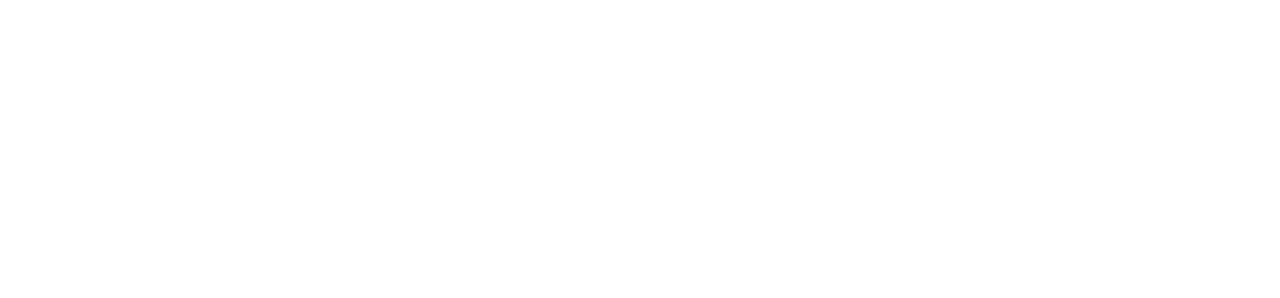
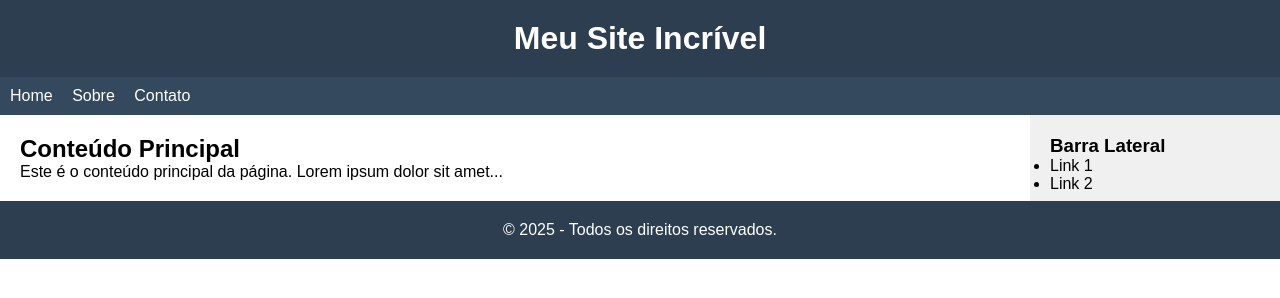
Before and after one commit to Agatha-Helena/meu_site, a plain HTML site: page aulas/aula16/exercicio_corrigido/16corrigido.html in a window 1280 px wide. Drawn offline with Linux system fonts and the light colour scheme.

Commit message:
Correção em casa 2

```diff
--- a/aulas/aula16/exercicio_corrigido/16corrigido.css
+++ b/aulas/aula16/exercicio_corrigido/16corrigido.css
@@ -0,0 +1,48 @@
+* {
+  box-sizing: border-box;
+  margin: 0;
+  padding: 0;
+}
+body {
+  font-family: sans-serif;
+}
+
+.site-header,
+.site-footer {
+  background-color: #2c3e50;
+  color: white;
+  text-align: center;
+  padding: 20px;
+}
+.site-nav {
+  background-color: #34495e;
+  padding: 10px;
+}
+.site-nav li {
+  display: inline-block;
+  margin-right: 15px;
+}
+.site-nav a {
+  color: white;
+  text-decoration: none;
+}
+
+/* O Pulo do Gato - Layout com POSITION */
+.content-wrapper {
+  position: relative; /* O pai é a âncora */
+  /* Deixa espaço à direita para a barra lateral */
+  padding-right: 250px;
+}
+.main-content {
+  padding: 20px;
+  width: 100%; /* Ocupa o espaço deixado pelo padding */
+}
+.sidebar {
+  position: absolute;
+  top: 0;
+  right: 0;
+  width: 250px; /* Largura fixa para o aside */
+  height: 100%; /* Ocupa 100% da altura do pai */
+  padding: 20px;
+  background-color: #f0f0f0;
+}
--- a/aulas/aula16/exercicio_corrigido/16corrigido.html
+++ b/aulas/aula16/exercicio_corrigido/16corrigido.html
@@ -0,0 +1,42 @@
+<!DOCTYPE html>
+<html lang="pt-br">
+  <head>
+    <meta charset="UTF-8" />
+    <title>Exercício - Layout Santo Graal</title>
+    <link rel="stylesheet" href="16corrigido.css" />
+  </head>
+  <body>
+    <header class="site-header">
+      <h1>Meu Site Incrível</h1>
+    </header>
+
+    <nav class="site-nav">
+      <ul>
+        <li><a href="#">Home</a></li>
+        <li><a href="#">Sobre</a></li>
+        <li><a href="#">Contato</a></li>
+      </ul>
+    </nav>
+
+    <div class="content-wrapper">
+      <main class="main-content">
+        <h2>Conteúdo Principal</h2>
+        <p>
+          Este é o conteúdo principal da página. Lorem ipsum dolor sit amet...
+        </p>
+      </main>
+
+      <aside class="sidebar">
+        <h3>Barra Lateral</h3>
+        <ul>
+          <li>Link 1</li>
+          <li>Link 2</li>
+        </ul>
+      </aside>
+    </div>
+
+    <footer class="site-footer">
+      <p>&copy; 2025 - Todos os direitos reservados.</p>
+    </footer>
+  </body>
+</html>
--- a/aulas/aula16/src/exercicio.css
+++ b/aulas/aula16/src/exercicio.css
@@ -10,19 +10,27 @@
     text-align: center;
 }
 
-.site-nav {
+.site-nav ul {
+    list-style: none;
+    margin: 0;
     background-color: #4b247e;
-    padding: 10px;
+    padding: 0px;
 }
 
 .site-nav li {
     display: inline-block;
-    margin-right: 25px;
 }
 
-.site-nav a {
+.site-nav ul > li:hover{
+    background-color: #6936ac;
+}
+
+.site-nav li a {
+    display: block;
     color: white;
     text-decoration: none;
+    padding: 1rem;
+    font-weight: bold;
 }
 
 .content-wrapper {
@@ -44,48 +52,16 @@
     background-color: rgb(255, 255, 138);
 }
 
-/* .main-content {
-    position: fixed;
-    background-color: #ceeaff;
+.sidebar ul {
+    list-style: none;
+    text-align: center;
 }
 
-.main-content h2 {
+ .main-content h2 {
     text-align: center;
-    background-color: #9cd4ff;
-}
-
-.sidebar {
-    position: fixed;
-    right: 20px;
-    background-color: #fdff94;
+    background-color: rgb(255, 255, 138);
 }
 
 .sidebar h3 {
-    background-color: #ffce7e;
+    background-color: #ffb773;
 }
-.sidebar ul {
-    text-align: center;
-    list-style: none;
-}
-
-nav ul {
-    margin: 0;
-    padding: 0;
-    background-color: #4b247e;
-}
-
-nav li {
-    display: inline-block;
-}
-
-nav ul > li:hover{
-    background-color: #60339c;
-}
-
-nav li a {
-    display: block;
-    color: white;
-    text-decoration: none;
-    padding: 1rem;
-    font-weight: bold;
-} */
```
Also changed, not shown: aulas/aula16/exercicio.html (+1 -1 lines), casa/revisao/revisaoaula3/index.html (+21 -0 lines), casa/revisao/revisaoaula1/aula1.txt, casa/revisao/revisaoaula2/aula2.txt, casa/revisao/revisaoaula3/aula3.txt.
